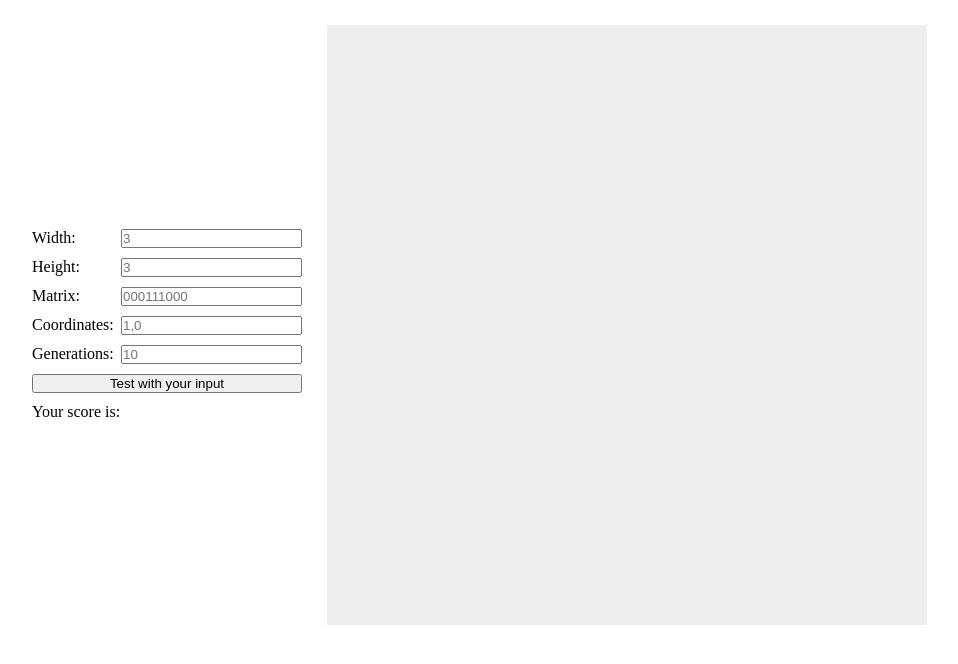
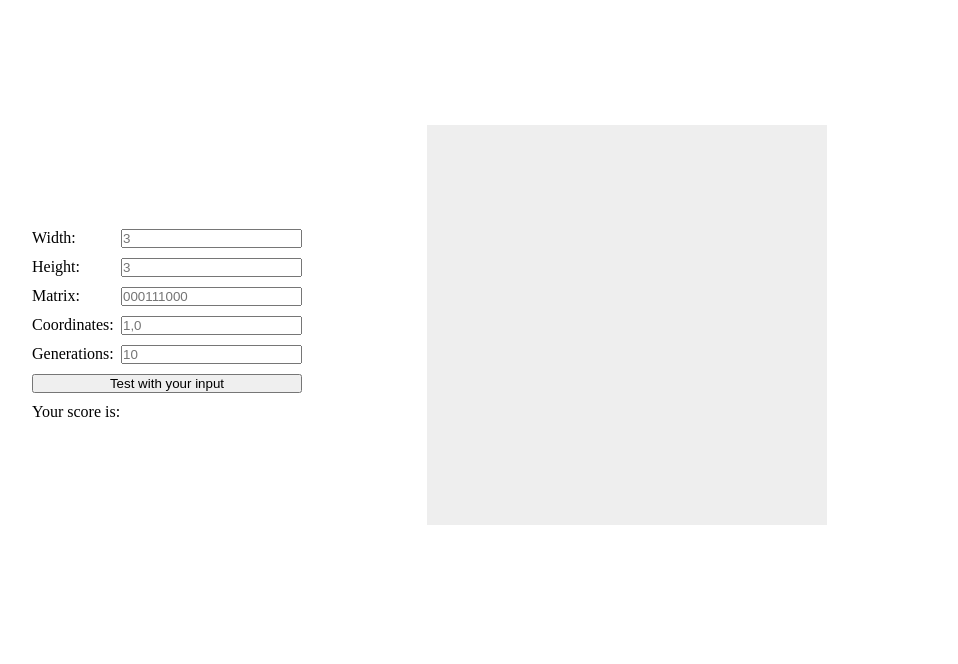
Before and after one commit to Brglz/Red-Green-Game, a plain HTML site: page index.html in a window 1280 px wide. Shown: the whole page, without its empty margins (148-1106 px from the left). Drawn offline with Linux system fonts and the light colour scheme.

Commit message:
Update index.html

```diff
--- a/index.html
+++ b/index.html
@@ -10,6 +10,7 @@
 </head>
 
 <body>
+    <!-- <div class="container"> -->
     <div class="input">
         <div>
             <label class="labels" for="inputX">Width:</label>
@@ -35,8 +36,9 @@
         <p>Your score is: <span class="hidden" id="output"></span></p>
     </div>
     <div class="canvas-div">
-        <canvas id="myCanvas" width="600" height="600"></canvas>
+        <canvas id="myCanvas" width="400" height="400"></canvas>
     </div>
+    <!-- </div> -->
     <script type='module' src="./Browser-Game/logic.js"></script>
     <script type='module' src="./Browser-Game/userInteractions.js"></script>
 </body>
```
